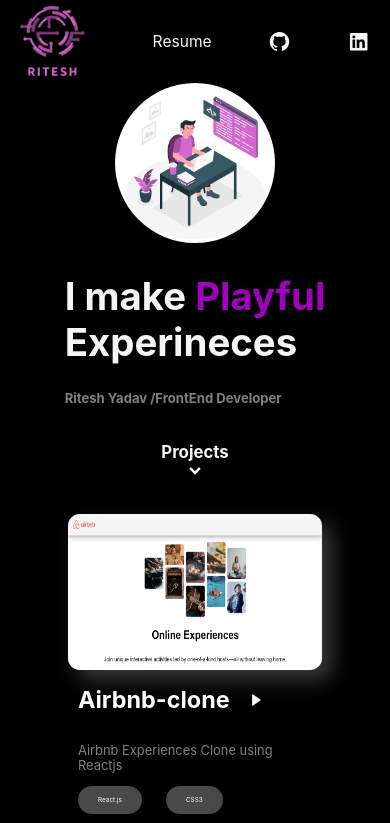
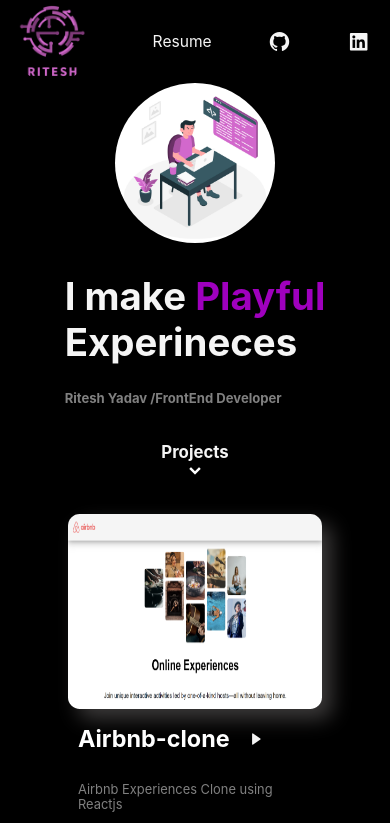
Before and after one commit to riteshy1802/PortfolioWeb, a React (Create React App) app: page / in a window 390 px wide. Shown: the top 823 px of the page. Built offline with nearby package versions, Linux system fonts and the light colour scheme.

Commit message:
Update App.css

```diff
--- a/src/App.css
+++ b/src/App.css
@@ -264,7 +264,6 @@
   }
   .img{
     width: 45%;
-    height: 40vmin;
   }
   .info{
     width: 40vmin;
@@ -306,7 +305,6 @@
   }
   .img{
     width: 45%;
-    height: 40vmin;
   }
   .info{
     width: 40vmin;
@@ -356,9 +354,6 @@
   .text2{
     font-size: 1.1rem;
   }
-  .img{
-    height: 40vmin;
-  }
   .element{
     font-size: 0.8em;
   }
```
